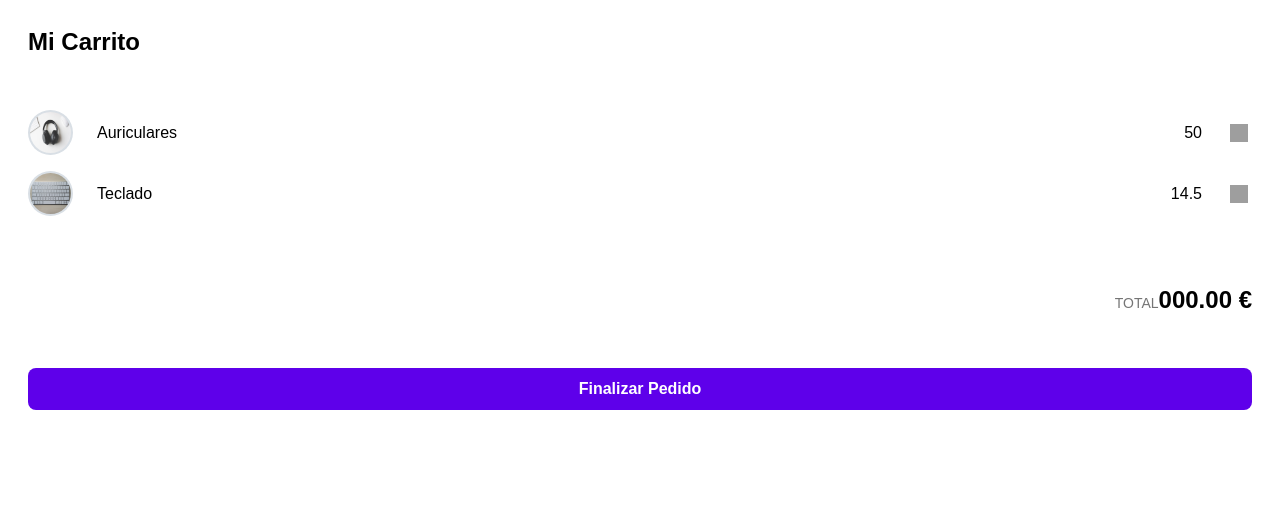
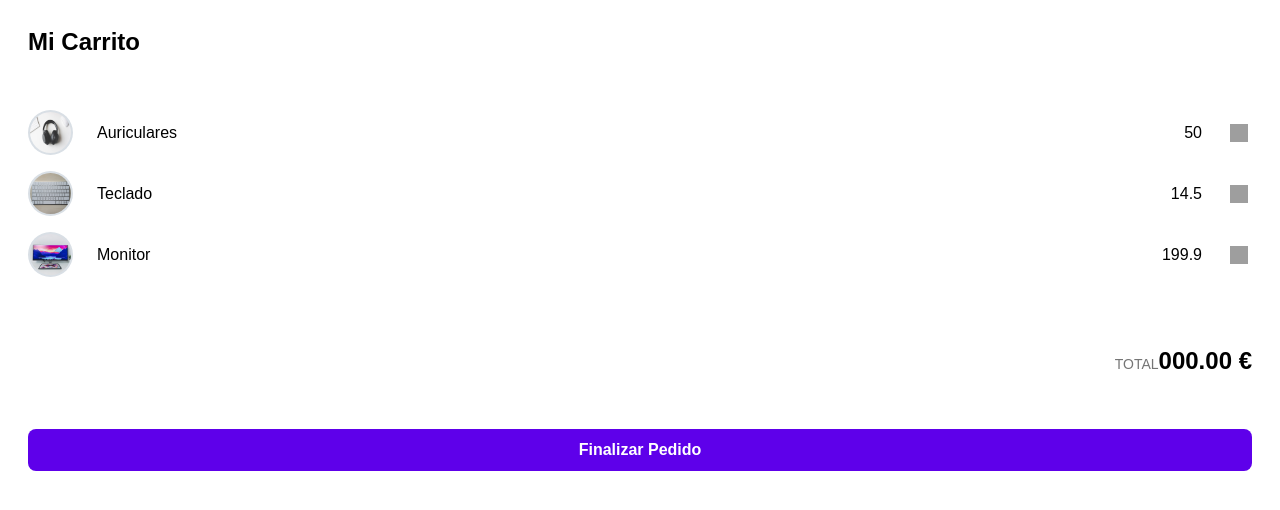
Before and after one commit to Lcastro98/shopping-cart, an Angular app: page / in a window 1280 px wide. Shown: the top 510 px of the page. Built offline with nearby package versions, Linux system fonts and the light colour scheme; grey boxes are pictures that could not be loaded.

Commit message:
Add item
Se agrega otro item al array

```diff
--- a/src/app/shopping-cart/shopping-cart.component.ts
+++ b/src/app/shopping-cart/shopping-cart.component.ts
@@ -17,6 +17,11 @@ export class ShoppingCartComponent implements OnInit {
       imageUrl: 'keyboard.jpg',
       name: 'Teclado',
       price: 14.5
+    },
+    {
+      imageUrl: 'monitor.jpg',
+      name: 'Monitor',
+      price: 199.9
     }
 ]
   constructor() { }
```
